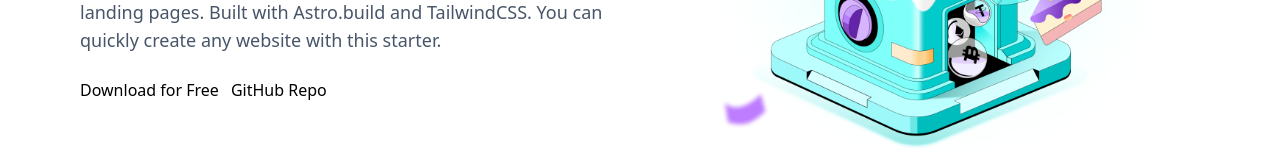
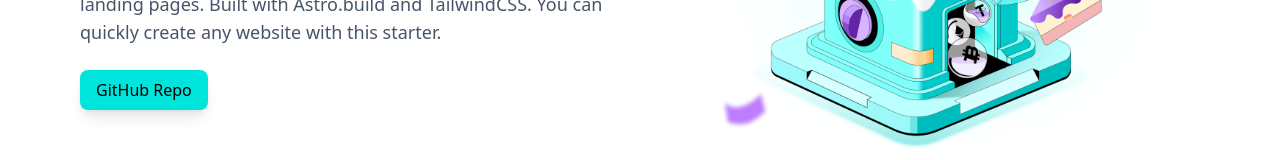
Before and after one commit to yubinzou25/cryptomarket, a React (Vite) app: page / in a window 1280 px wide. Shown: the part 402-562 px from the top of the page. Built offline with nearby package versions, Linux system fonts and the light colour scheme; no server answers.

Commit message:
minimum fix

```diff
--- a/src/components/pages/homepage/Banner.tsx
+++ b/src/components/pages/homepage/Banner.tsx
@@ -1,3 +1,4 @@
+import LinkButton from '../../util/LinkButton'
 import RotateText from './RotateText'
 import { Link } from 'react-router-dom'
 
@@ -30,18 +31,7 @@ function Banner() {
           create any website with this starter.
         </p>
         <div className="mt-6 flex flex-col sm:flex-row gap-3">
-            <Link
-              to='/'
-              className="flex gap-1 items-center justify-center"
-              >
-              Download for Free
-            </Link>
-            <Link
-              to='/'
-              className="flex gap-1 items-center justify-center"
-              >
-              GitHub Repo
-            </Link>
+        <LinkButton to="/" buttonText="GitHub Repo" primaryColor={true}/>
         </div>
       </div>
     </main>
--- a/src/components/util/LinkButton.tsx
+++ b/src/components/util/LinkButton.tsx
@@ -2,7 +2,7 @@ import { Link } from "react-router-dom"
 
 function LinkButton({to, buttonText, primaryColor}:{to:string, buttonText:string, primaryColor:boolean}) {
   return (
-    <Link className={`font-medium rounded-lg px-4 py-2 whitespace-nowrap \
+    <Link className={`font-medium rounded-lg px-4 py-2 whitespace-nowrap shadow-lg\
     ${primaryColor? 'bg-primary-default hover:bg-primary-hover': 'hover:bg-gray-100'}`} to={to}>
         {buttonText}
     </Link>
```
Also changed, not shown: src/components/header/NavBar.tsx (+4 -4 lines).
